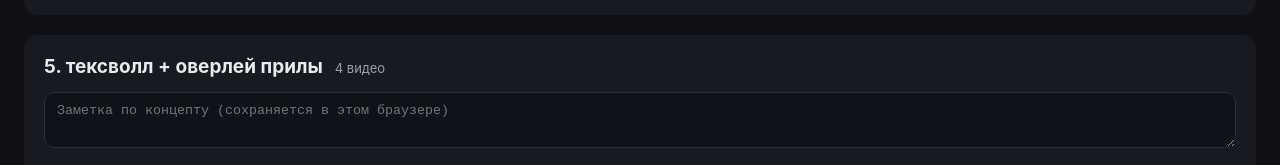
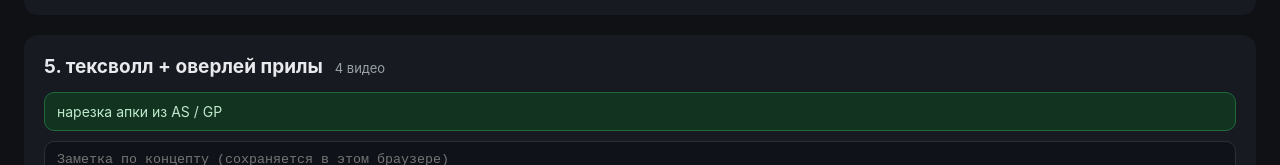
Before and after one commit to zakharrekunov/kreo-concepts, a plain HTML site: page index.html in a window 1280 px wide. Shown: the part 2136-2301 px from the top of the page. Drawn offline with Linux system fonts and the light colour scheme.

Commit message:
static note: concept 5 = нарезка апки из AS/GP

```diff
--- a/index.html
+++ b/index.html
@@ -7,6 +7,7 @@ h1{margin:0 0 4px}.sub{color:var(--mut);margin-bottom:24px}
 .concept{background:var(--card);border-radius:14px;padding:18px 20px;margin-bottom:20px}
 .head{display:flex;align-items:baseline;gap:12px;margin-bottom:10px}.head h2{margin:0;font-size:19px}.cnt{color:var(--mut);font-size:13px}
 .notes{width:100%;min-height:56px;background:#0f1319;color:var(--tx);border:1px solid #2a2f3a;border-radius:10px;padding:10px 12px;font:14px/1.45 inherit;resize:vertical;margin-bottom:14px}.notes:focus{outline:none;border-color:var(--acc)}
+.cnote{background:#12331f;border:1px solid #1f6b3a;color:#bfe9cd;border-radius:10px;padding:8px 12px;margin-bottom:10px;font-size:14px}
 .grid{display:grid;grid-template-columns:repeat(auto-fill,minmax(180px,1fr));gap:12px}
 .tile video{width:100%;aspect-ratio:9/16;object-fit:cover;background:#000;border-radius:10px;cursor:pointer}
 </style></head><body>
@@ -49,7 +50,7 @@ h1{margin:0 0 4px}.sub{color:var(--mut);margin-bottom:24px}
 </div>
 </section>
 <section class="concept">
-  <div class="head"><h2>5. тексволл + оверлей прилы</h2><span class="cnt">4 видео</span></div>
+  <div class="head"><h2>5. тексволл + оверлей прилы</h2><span class="cnt">4 видео</span></div><div class="cnote">нарезка апки из AS / GP</div>
   <textarea class="notes" data-key="c5" placeholder="Заметка по концепту (сохраняется в этом браузере)"></textarea>
   <div class="grid"><div class="tile"><video src="videos/5-1.mp4" preload="metadata" controls playsinline></video></div>
 <div class="tile"><video src="videos/5-2.mp4" preload="metadata" controls playsinline></video></div>
```
